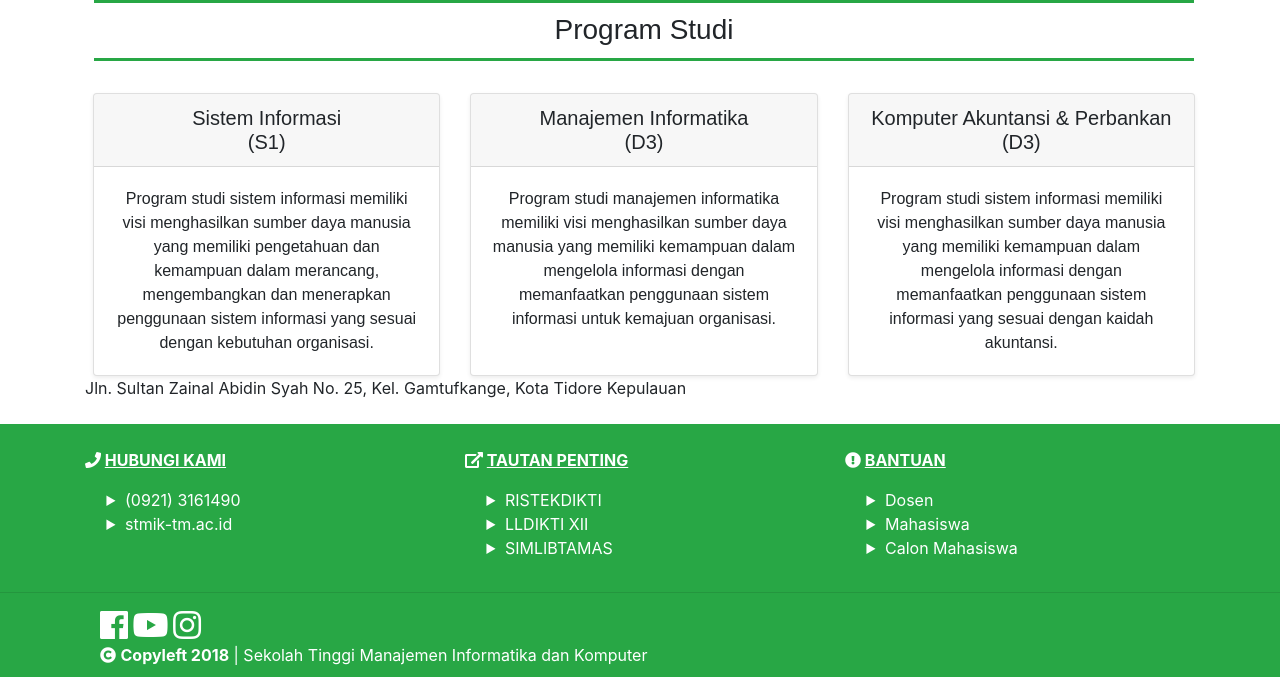
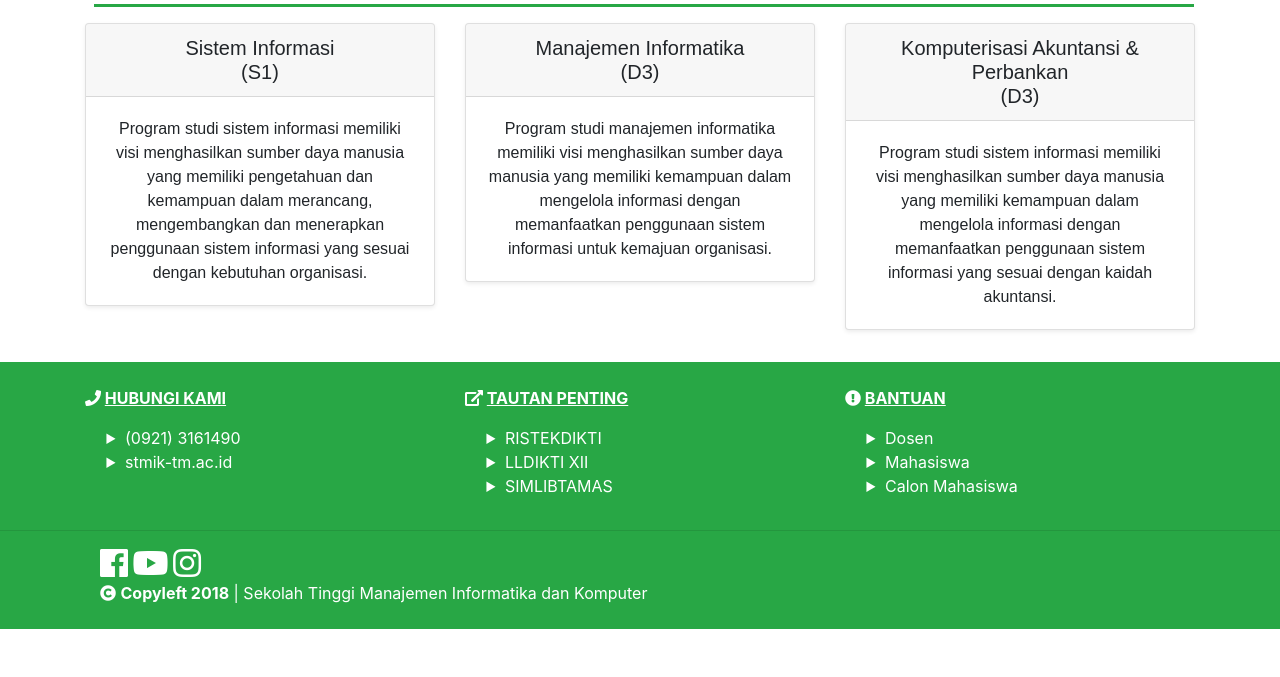
Before and after one commit to saidbahta/stmik-tm, a Jekyll site: the page built from tentang.html, in a window 1280 px wide and 900 px high, scrolled down 1022 px, cut to the strip 223-900 px from the top of the window. Built offline with Jekyll 4.4.1, drawn with Linux system fonts in a browser that asks for light colours; nearby versions of some CDN libraries; after the commit the page ends 1874 px from its top, so only the background shows below that.

Commit message:
perbaiki apa saja

```diff
--- a/_layouts/default.html
+++ b/_layouts/default.html
@@ -1,11 +1,10 @@
 <!DOCTYPE html>
 <html lang="id">
-
 <head>
   <meta charset="UTF-8">
   <meta name="viewport" content="width=device-width, initial-scale=1.0">
   <meta http-equiv="X-UA-Compatible" content="ie=edge">
-  <title>{{site.title}}</title>
+  <title>{{site.title}} - {{page.title}}</title>
   {% if page.deskripsi %}
   <meta name="description" content="{{ page.deskripsi | escape }}">
   {% else %}
--- a/tentang.html
+++ b/tentang.html
@@ -21,13 +21,13 @@
     </div>
 
     <div class="row pl-2 py-4">
-        <div class="col-md-5 col-sm-12 font-asap">
+        <div class="col-xs-12 col-sm-12 col-md-6 col-lg-6 col-xl-6 font-asap">
             <h4 class="layout-tentang-judul"><b>VISI</b> STMIK Tidore Mandiri</h4>
-            <h5 class="pt-2"><br><span>VISI</span> kami adalah
+            <h5 class="pt-2"><span>VISI</span> kami adalah
                 menghasilkan
                 sumber daya manusia yang KOMPETEN di bidang Teknologi Informasi dan dapat BERSAING secara global.</h5>
         </div>
-        <div class="col-md-7 col-sm-12">
+        <div class="col-xs-12 col-sm-12 col-md-6 col-lg-6 col-xl-6">
             <figure class="figure">
                 <img src="{{site.baseurl}}/assets/img/gambar_tentang/gambar-visi.jpg" class="figure-img img-fluid">
             </figure>
@@ -35,12 +35,12 @@
     </div>
 
     <div class="row pl-2 py-4">
-        <div class="col-md-5 col-sm-12">
+        <div class="col-xs-12 col-sm-12 col-md-6 col-lg-6 col-xl-6 order-xs-last order-sm-last order-md-first order-lg-first order-xl-first">
             <figure class="figure">
                 <img src="{{site.baseurl}}/assets/img/gambar_tentang/gambar-misi.jpg" class="figure-img img-fluid">
             </figure>
         </div>
-        <div class="col-md-7 col-sm-12 font-asap">
+        <div class="col-xs-12 col-sm-12 col-md-6 col-lg-6 col-xl-6 font-asap">
             <h4 class="layout-tentang-judul"><b>MISI</b> STMIK Tidore Mandiri</h4>
             <h5 class="pt-2">
                 <ul class="pl-4" style="list-style-type: decimal">
@@ -62,53 +62,50 @@
     <div class="pl-4 pr-3 pt-4 font-asap row">
         <h3 class="layout-tentang-judul col-md-12 text-center font-weight-normal font-asap">Program Studi</h3>
     </div>
-    <div class="pl-2 pt-4 font-asap card-deck text-center">
+
+    <div class="row font-asap text-center">
+            <div class="col-xs-12 col-sm-12 col-md-6 col-lg-4 col-xl-4 py-2">
                 <div class="card shadow-sm">
                     <div class="card-header">
                         <h5 class="my-0 font-weight-normal">Sistem Informasi <br>(S1)</h5>
                     </div>
                     <div class="card-body">
-                Program studi sistem informasi memiliki visi menghasilkan sumber daya manusia yang memiliki pengetahuan
+                        Program studi sistem informasi memiliki visi menghasilkan sumber daya manusia yang memiliki
+                        pengetahuan
                         dan kemampuan dalam
-                merancang, mengembangkan dan menerapkan penggunaan sistem informasi yang sesuai dengan kebutuhan
+                        merancang, mengembangkan dan menerapkan penggunaan sistem informasi yang sesuai dengan
+                        kebutuhan
                         organisasi.
-                <!-- Ketua Prodi     : <br>
-                Jumlah Dosen    : <br>
-                Akreditasi      : <br> -->
                     </div>
                 </div>
+            </div>
+            <div class="col-xs-12 col-sm-12 col-md-6 col-lg-4 col-xl-4 py-2">
                 <div class="card shadow-sm">
                     <div class="card-header">
                         <h5 class="my-0 font-weight-normal">Manajemen Informatika <br>(D3)</h5>
                     </div>
                     <div class="card-body">
-                Program studi manajemen informatika memiliki visi menghasilkan sumber daya manusia yang memiliki
-                kemampuan dalam mengelola informasi dengan memanfaatkan penggunaan sistem informasi untuk kemajuan
+                        Program studi manajemen informatika memiliki visi menghasilkan sumber daya manusia yang
+                        memiliki
+                        kemampuan dalam mengelola informasi dengan memanfaatkan penggunaan sistem informasi untuk
+                        kemajuan
                         organisasi.
-                <!-- Ketua Prodi     : <br>
-                Jumlah Dosen    : <br>
-                Akreditasi      : <br> -->
-            </div>
-        </div>
-        <div class="card shadow-sm">
-            <div class="card-header">
-                <h5 class="my-0 font-weight-normal">Komputer Akuntansi & Perbankan <br>(D3)</h5>
-            </div>
-            <div class="card-body">
-                Program studi sistem informasi memiliki visi menghasilkan sumber daya manusia yang memiliki kemampuan
-                dalam mengelola informasi dengan memanfaatkan penggunaan sistem informasi yang sesuai dengan kaidah
-                akuntansi.
-
-                <!-- Ketua Prodi     : <br>
-                Jumlah Dosen    : <br>
-                Akreditasi      : <br> -->
                     </div>
                 </div>
             </div>
-
-
-    Jln. Sultan Zainal Abidin Syah No. 25, Kel. Gamtufkange, Kota Tidore Kepulauan
-
-
-
+            <div class="col-xs-12 col-sm-12 col-md-6 col-lg-4 col-xl-4 py-2">
+                <div class="card shadow-sm">
+                    <div class="card-header">
+                        <h5 class="my-0 font-weight-normal">Komputerisasi Akuntansi & Perbankan <br>(D3)</h5>
                     </div>
+                    <div class="card-body">
+                        Program studi sistem informasi memiliki visi menghasilkan sumber daya manusia yang memiliki
+                        kemampuan
+                        dalam mengelola informasi dengan memanfaatkan penggunaan sistem informasi yang sesuai dengan
+                        kaidah
+                        akuntansi.
+                    </div>
+                </div>
+            </div>
+        </div>
+</div>
```
Also changed, not shown: other parts of _layouts/default.html (+10 -1 lines). Lines whose indentation alone changed are shown as unchanged.
